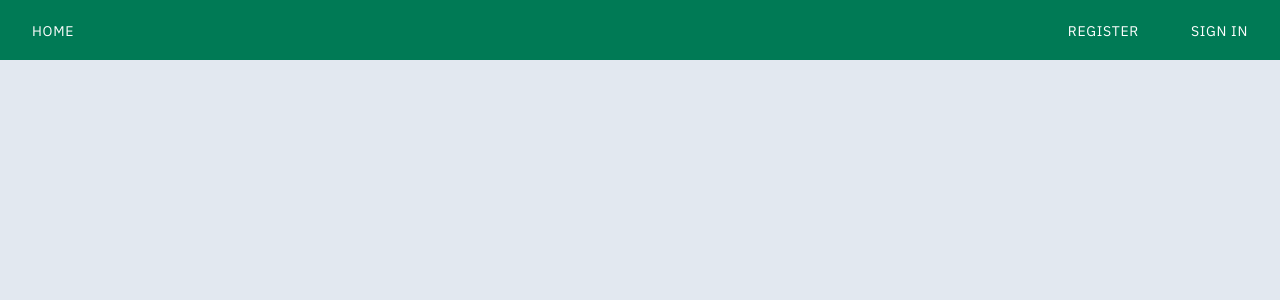
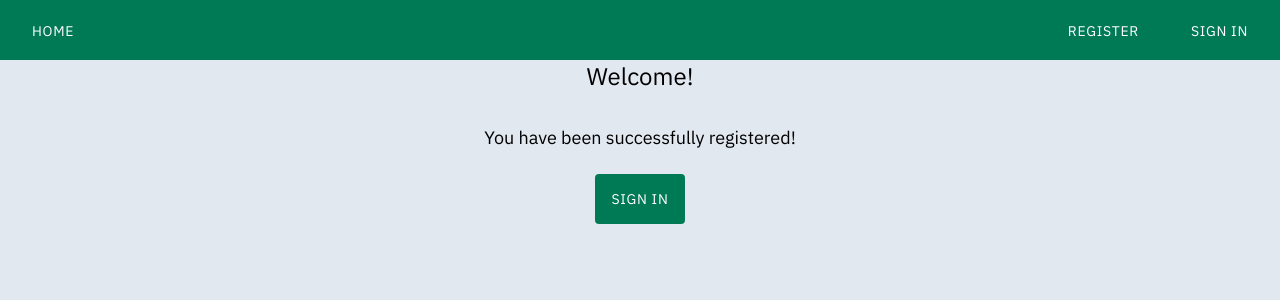
Before and after one commit to jc98w/FinanceDashboard, a React (Vite) app in the folder frontend/: page /welcome in a window 1280 px wide. Shown: the top 300 px of the page. Built offline with nearby package versions, Linux system fonts and the light colour scheme.

Commit message:
Add welcome page

```diff
--- a/frontend/src/App.tsx
+++ b/frontend/src/App.tsx
@@ -3,6 +3,7 @@ import { AuthProvider } from './contexts/AuthContext.tsx'
 import Navbar from './components/Navbar.tsx'
 import LandingPage from './pages/LandingPage.tsx'
 import RegisterPage from './pages/RegisterPage.tsx'
+import WelcomePage from './pages/WelcomePage.tsx'
 import SignInPage from './pages/SignInPage.tsx'
 import AccountsPage from './pages/AccountsPage.tsx'
 
@@ -18,6 +19,7 @@ function App() {
             <Routes>
               <Route path='/' element={<LandingPage />} />
               <Route path='/register' element={<RegisterPage />} />
+              <Route path='/welcome' element={<WelcomePage />} />
               <Route path='/login' element={<SignInPage />} />
               <Route path='/accounts' element={<AccountsPage />} />
             </Routes>
--- a/frontend/src/pages/RegisterPage.tsx
+++ b/frontend/src/pages/RegisterPage.tsx
@@ -27,7 +27,7 @@ export default function RegisterPage() {
                     setMessage(registerStatus.error);
                 }
                 else {
-                    navigate('/login')
+                    navigate(`/welcome/?name=${payload.name}`)
                 }
             }
         } catch (error) {
--- /dev/null
+++ b/frontend/src/pages/WelcomePage.tsx
@@ -0,0 +1,17 @@
+import { Link } from 'react-router-dom';
+
+export default function WelcomePage() {
+    const urlParams = new URLSearchParams(window.location.search);
+    const name = urlParams.get('name');
+
+    let welcomeMessage = 'Welcome'
+    name ? welcomeMessage += `, ${ name }!` : welcomeMessage += '!';
+
+    return (
+        <div className='space-y-8'>
+            <h1 className='text-2xl'>{ welcomeMessage }</h1>
+            <p>You have been successfully registered!</p>
+            <Link to='/login' className='btn-main mt-8'>Sign In</Link>
+        </div>
+    )
+}
```
